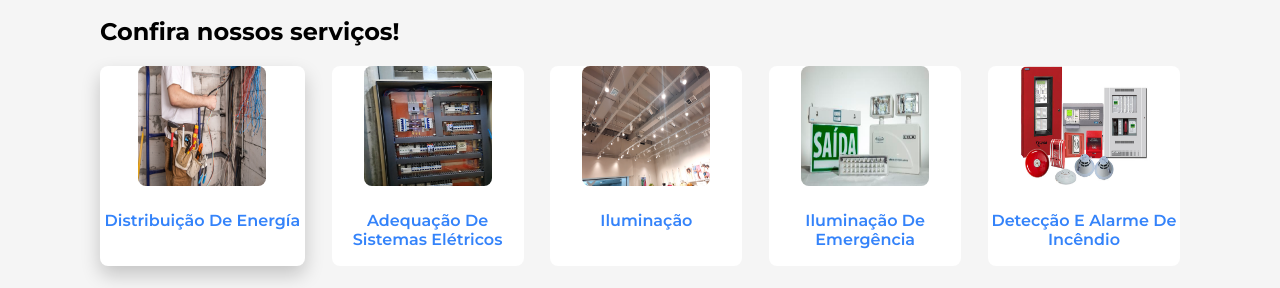
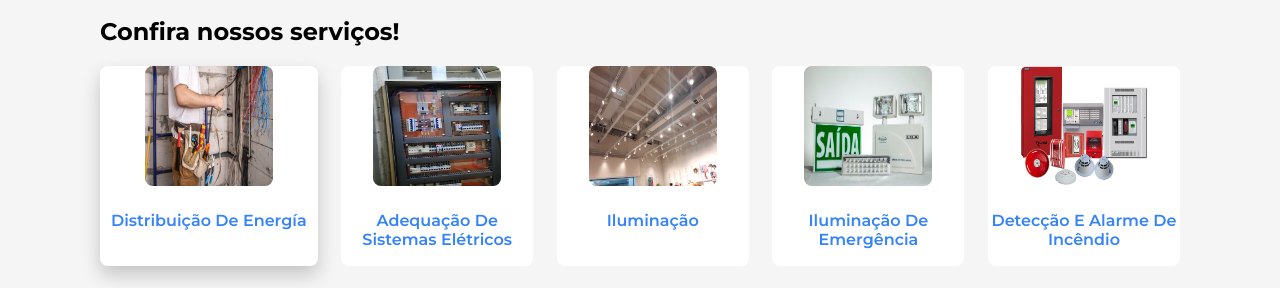
Before and after one commit to OnlySig/HamashiroEletrics, a plain HTML site: page servicos.html in a window 1280 px wide. In both pictures the pointer is over the element "Distribuição De Energía". Shown: the part 508-796 px from the top of the page. Drawn offline with Linux system fonts and the light colour scheme; grey boxes are pictures that could not be loaded.

Commit message:
mod: STYLES 2

```diff
--- a/src/styles/servicos.css
+++ b/src/styles/servicos.css
@@ -132,7 +132,8 @@ li {
 
 .info__item:hover {
     box-shadow: 0px 9px 19px 0px rgba(0, 0, 0, 0.200);
-    width: 16vw;
+    width: 17vw;
+    white-space: nowrap;
 }
 
 .info__item img {
```
